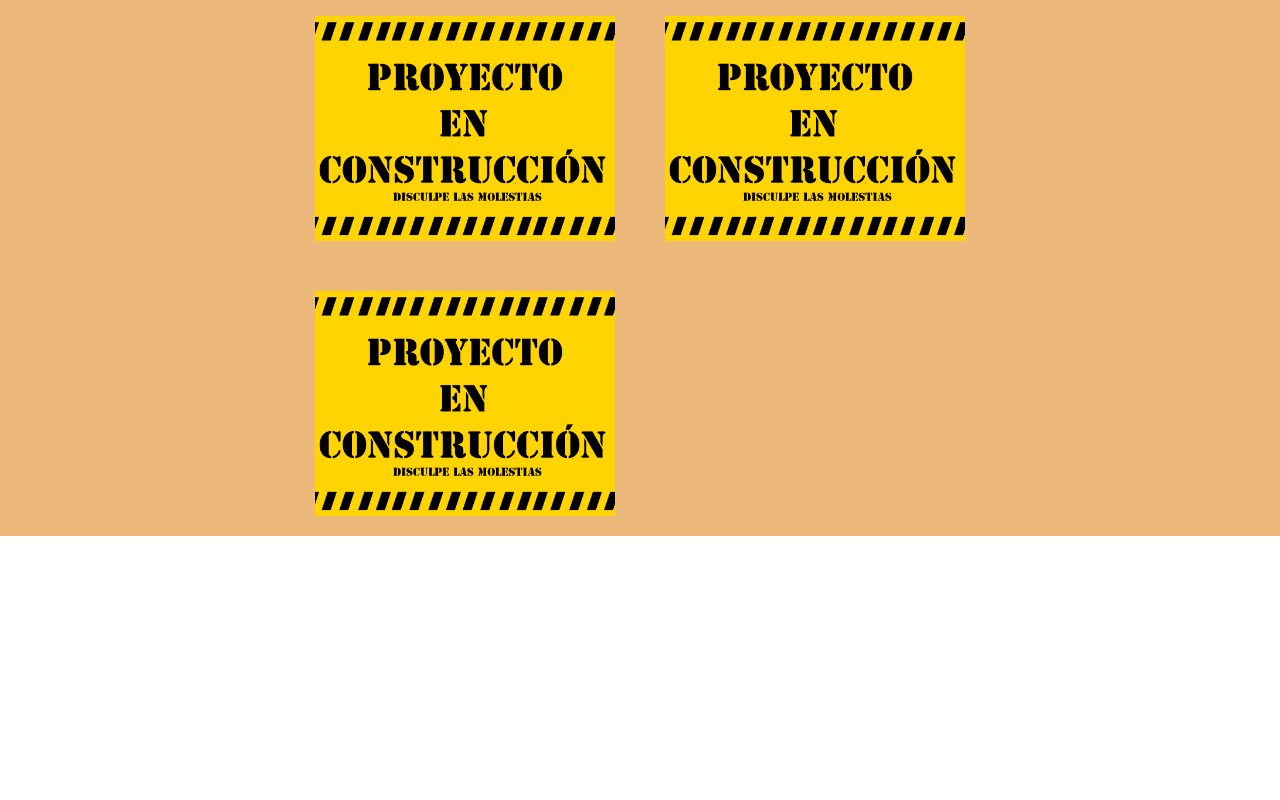
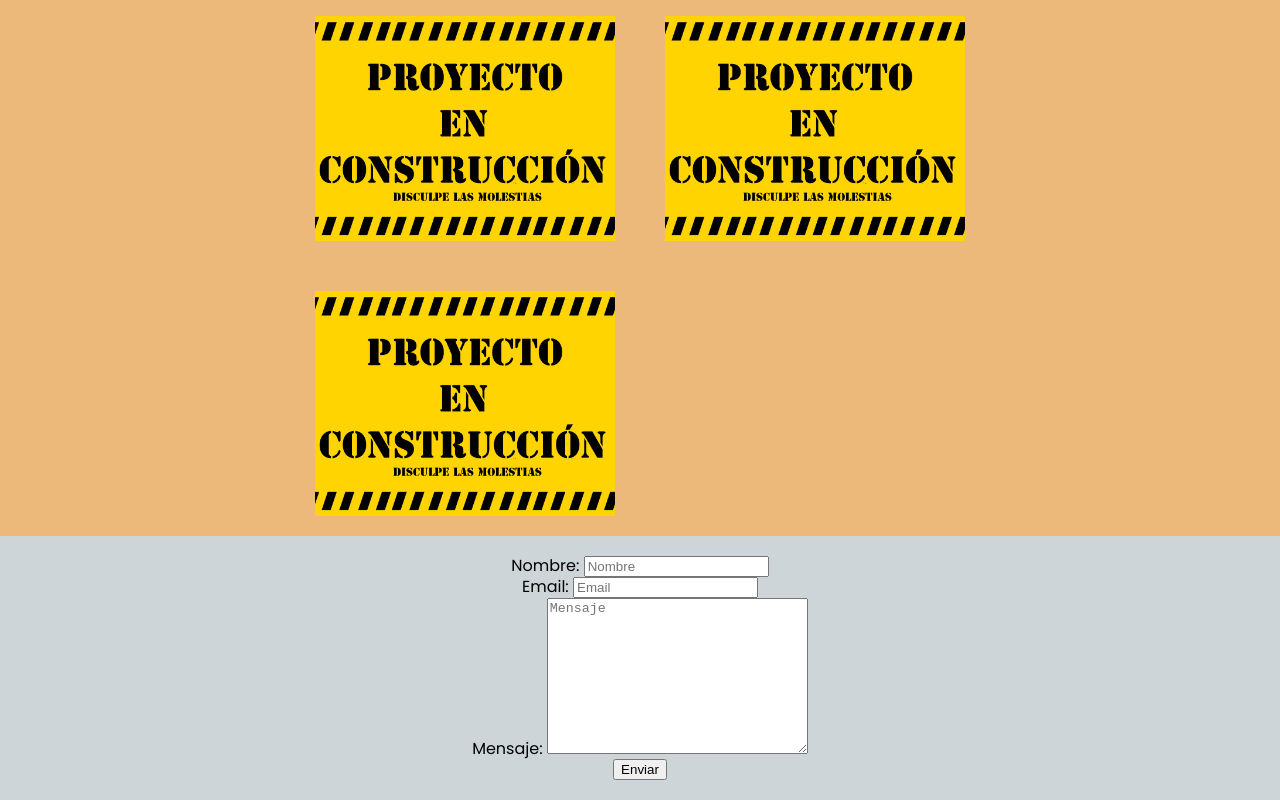
Before and after one commit to jmatorrales/jmatorrales.github.io, a plain HTML site: page index.html in a window 1280 px wide. Shown: the part 2295-3095 px from the top of the page. Before the commit the page ends 2831 px from the top, so only its background shows below. Drawn offline with nearby package versions, Linux system fonts and the light colour scheme.

Commit message:
Create functional form for testing

```diff
--- a/css/style.css
+++ b/css/style.css
@@ -179,7 +179,7 @@ img {
     display: grid;
     width: 90%;
     margin: 0 auto;
-    gap: 1em;
+    gap: 2em;
     overflow: hidden;
     grid-template-columns: repeat(auto-fit, minmax(260px, auto));
 }
@@ -255,3 +255,13 @@ img {
     transform: translateX(0);
     display: inherit;
 }
+
+
+/* FOOTER */
+
+/* FORM */
+.contact-container{
+    padding: 20px;
+    background-color: #ced5d8;
+    text-align: center;
+}
--- a/index.html
+++ b/index.html
@@ -130,7 +130,33 @@
             </div>
         </article>
     </main>
-    <footer></footer>
+    <footer>
+        <div id="footer">
+            <div class="contact-container">
+                <form action="https://formsubmit.co/jmatorralesc@gmail.com" method="POST">
+                    <!-- Campo oculto para definir el asunto -->
+                    <input type="hidden" name="_subject" value="Nuevo mensaje de contacto - Pagina personal">
+
+                    <!-- Campo de Nombre -->
+                    <label for="name">Nombre:</label>
+                    <input type="text" name="name" id="name" placeholder="Nombre" required><br>
+
+                    <!-- Campo de Email -->
+                    <label for="email">Email:</label>
+                    <input type="email" name="email" id="email" placeholder="Email" required><br>
+
+                    <!-- Campo de Mensaje -->
+                    <label for="message">Mensaje:</label>
+                    <textarea name="message" id="message" cols="30" rows="10" placeholder="Mensaje" required></textarea> <br>
+
+                    <!-- Botón de Envío -->
+                    <button type="submit" class="btn-submit">Enviar</button>
+                </form>
+
+            </div>
+            <div class=""></div>
+        </div>
+    </footer>
     <script src="js/skills.js"></script>
 </body>
 </html>
```
